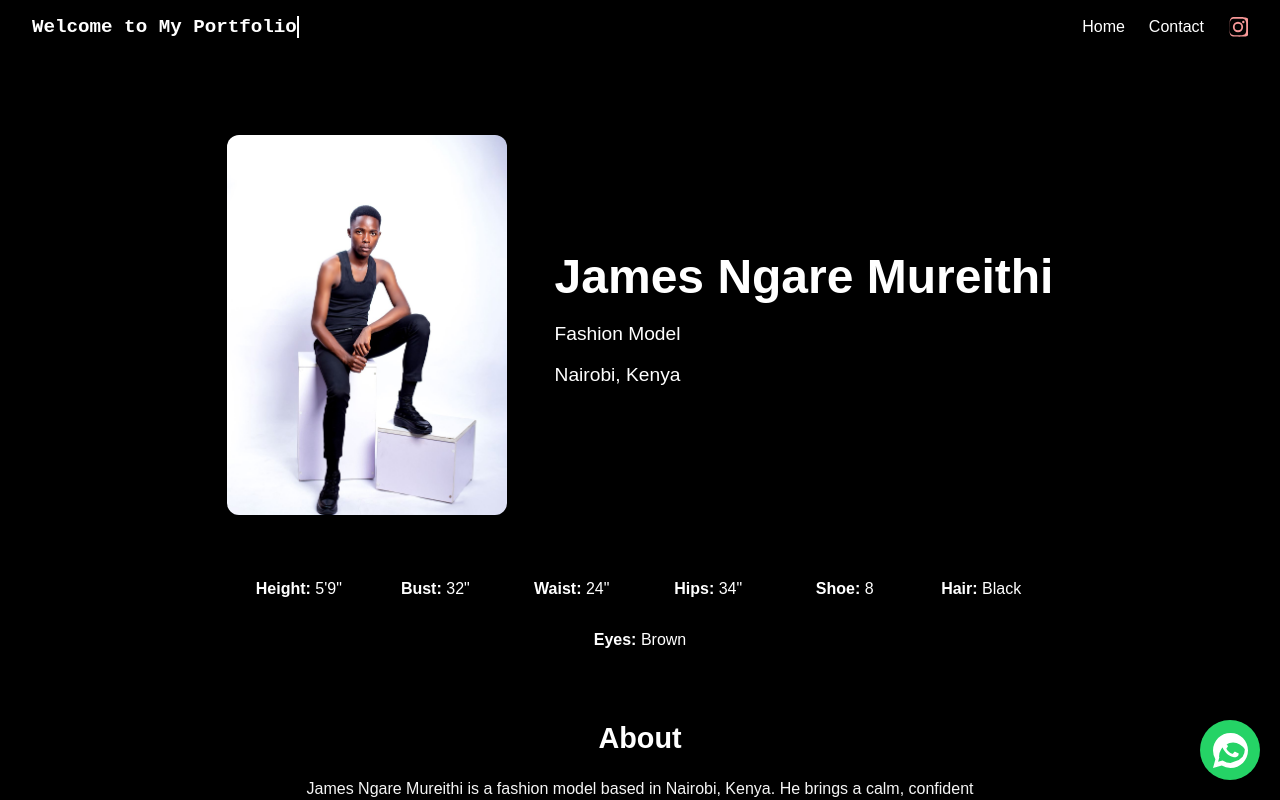
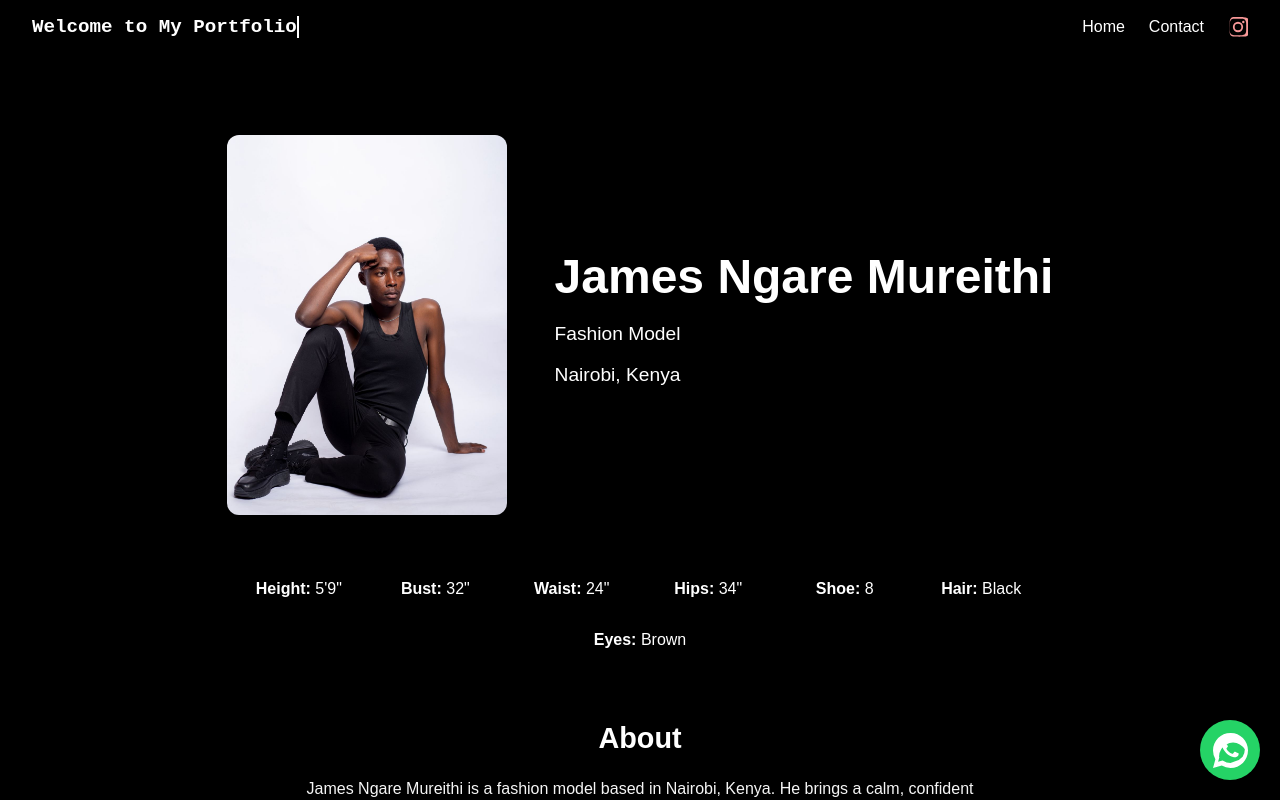
Before and after one commit to kanyi9/jimmy-portfolio, a React (Create React App) app: page / in a window 1280 px wide. Shown: the top 800 px of the page. Built offline with nearby package versions, Linux system fonts and the light colour scheme.

Commit message:
adds changed hero page

```diff
--- a/src/pages/Home.js
+++ b/src/pages/Home.js
@@ -189,7 +189,7 @@ function Home() {
         {/* Left image */}
         <div className="header-image">
           <img
-            src="/images/2.jpg"  // change to your preferred hero image
+            src="/images/5.jpg"  // change to your preferred hero image
             alt="James Ngare Mureithi"
           />
         </div>
```
